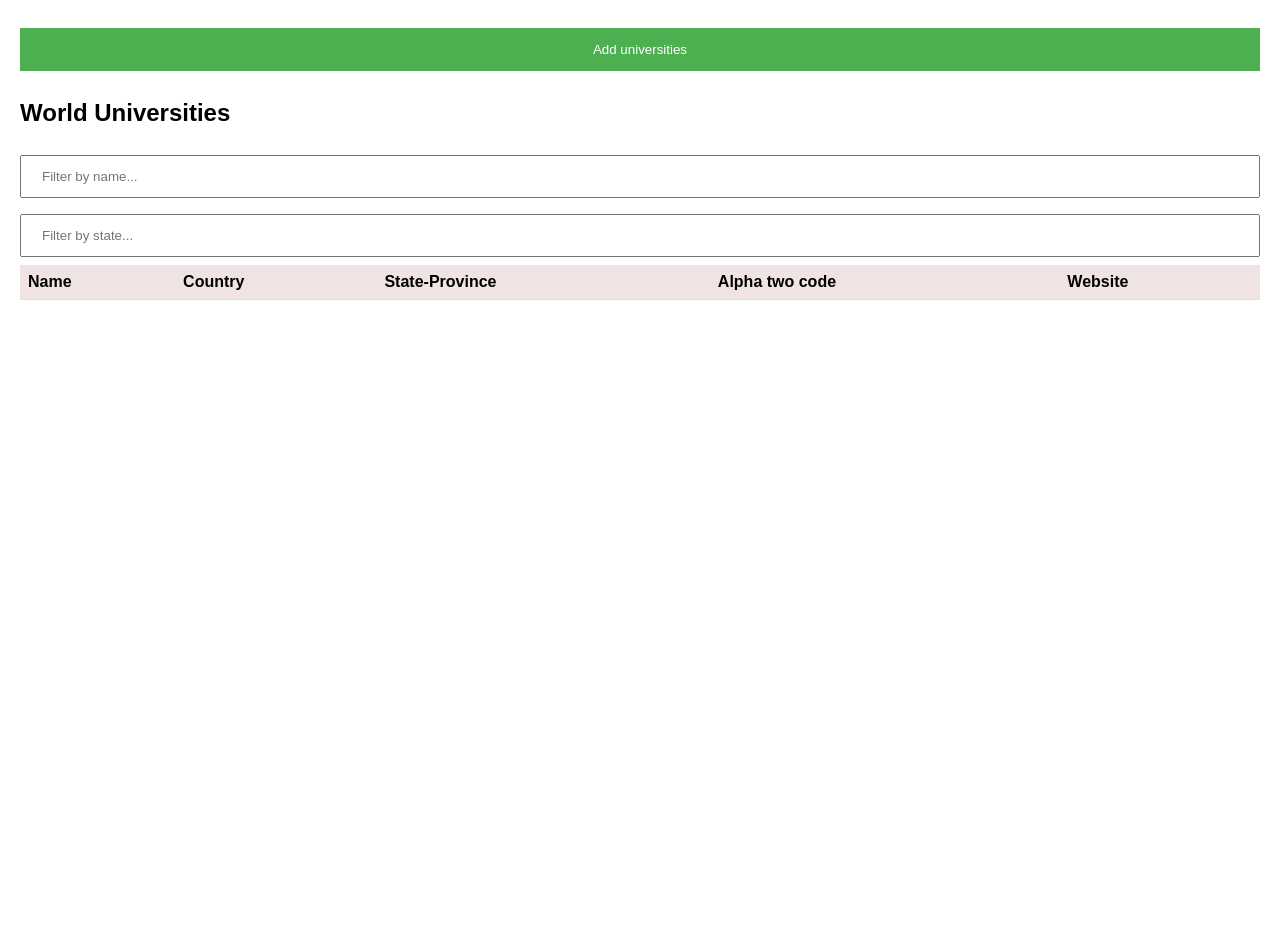
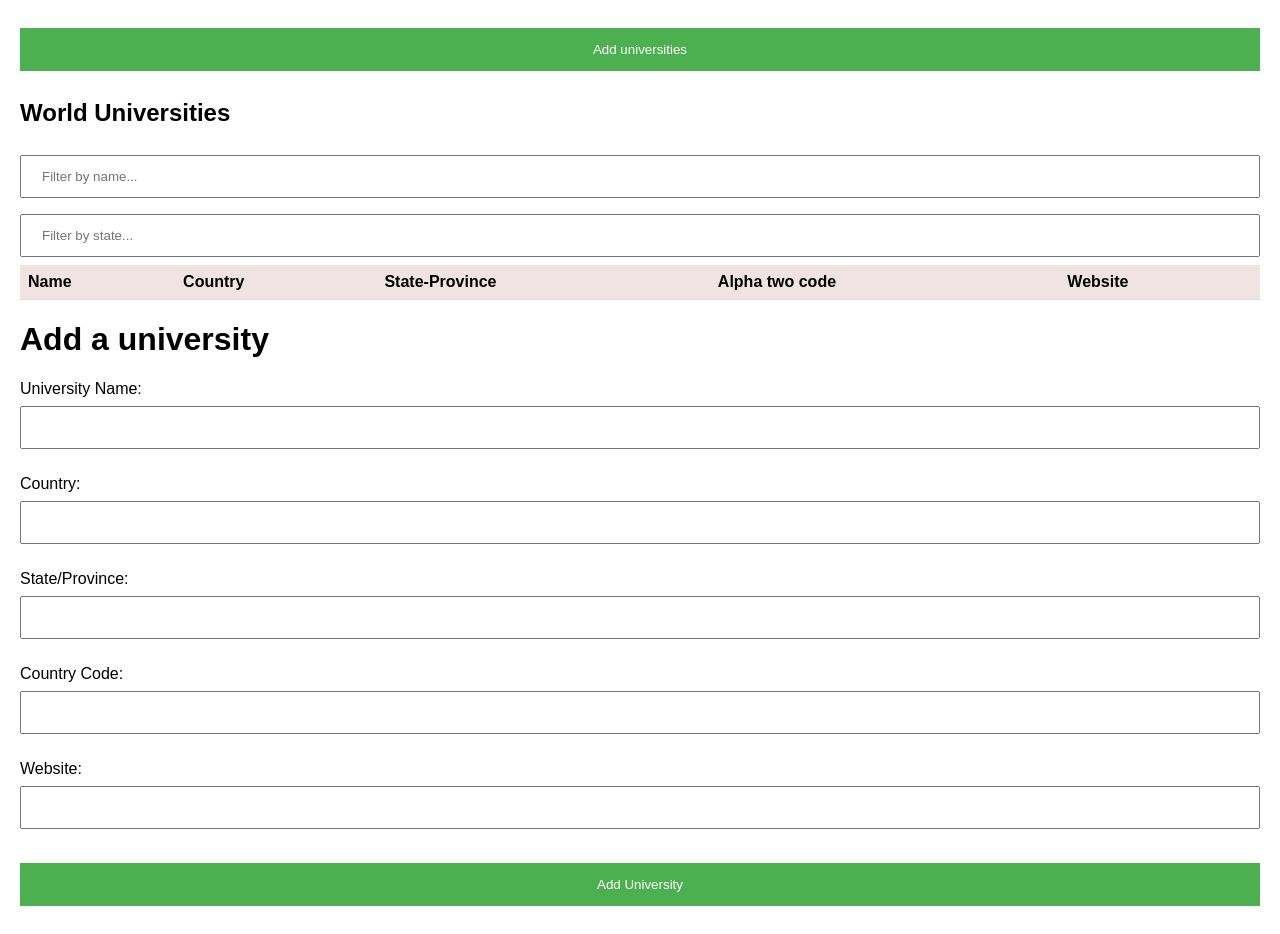
Before and after one commit to 7Unfazed/Overall-Phase-1-Project, a plain HTML site: page index.html in a window 1280 px wide. Before the commit the page ends 800 px from the top, so only its background shows below. Drawn offline with Linux system fonts and the light colour scheme; no server answers.

Commit message:
creates form that adds university to the table and the API

```diff
--- a/index.html
+++ b/index.html
@@ -29,8 +29,21 @@
 
         </tbody>
     </table>
-    <div id="up">
-
+    <div id="add">
+        <h1>Add a university</h1>
+        <form id="addUniversityForm">
+            <label for="name">University Name:</label>
+            <input type="text" id="name" name="name"><br><br>
+            <label for="country">Country:</label>
+            <input type="text" id="country" name="country"><br><br>
+            <label for="state">State/Province:</label>
+            <input type="text" id="state" name="state"><br><br>
+            <label for="code">Country Code:</label>
+            <input type="text" id="code" name="code"><br><br>
+            <label for="website">Website:</label>
+            <input type="text" id="website" name="website"><br><br>
+            <button type="submit">Add University</button>
+        </form>
     </div>
 
 <script src="./src/index.js"></script>
```
